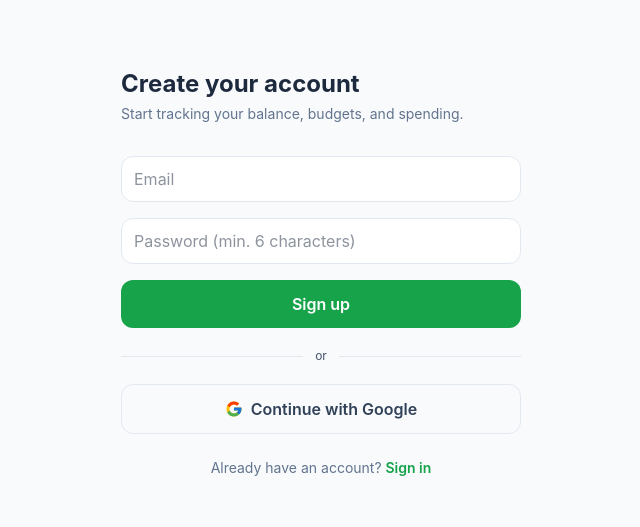
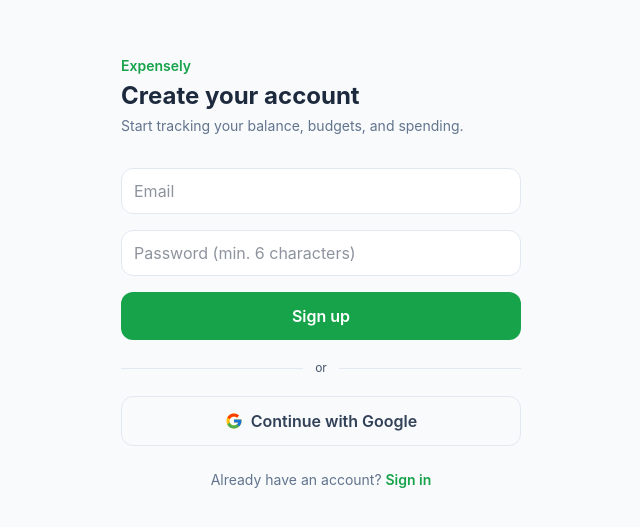
Before and after one commit to AliReda07/Expensely, a React (Vite) app: page /signup in a window 1280 px wide. Shown: the part 127-654 px from the top of the page, without its empty margins (319-959 px from the left). Built offline with nearby package versions, Linux system fonts and the light colour scheme; no server answers.

Commit message:
Add Expensely brand mark to the signup page, update README
README documents the Ask assistant's n8n workflow and the multi-card
setup step (from a parallel session's work); Signup now shows the
"Expensely" name above the heading, matching the product name used
elsewhere.

```diff
--- a/src/pages/Signup.tsx
+++ b/src/pages/Signup.tsx
@@ -29,6 +29,7 @@
   if (confirmSent) {
     return (
       <div className="animate-row-in flex min-h-full flex-col items-center justify-center px-6 text-center">
+        <p className="mb-1 text-sm font-semibold text-brand">Expensely</p>
         <h1 className="text-xl font-bold text-slate-800 dark:text-slate-100">Check your email</h1>
         <p className="mt-2 text-sm text-slate-500 dark:text-slate-400">
           We sent a confirmation link to {email}. Confirm it, then sign in.
@@ -42,6 +43,7 @@
 
   return (
     <div className="animate-row-in flex min-h-full flex-col justify-center px-6 py-12">
+      <p className="mb-1 text-sm font-semibold text-brand">Expensely</p>
       <h1 className="text-2xl font-bold text-slate-800 dark:text-slate-100">Create your account</h1>
       <p className="mt-1 text-sm text-slate-500 dark:text-slate-400">Start tracking your balance, budgets, and spending.</p>
 
```
Also changed, not shown: 1 other file (tests, documents, lock files or other folders).
